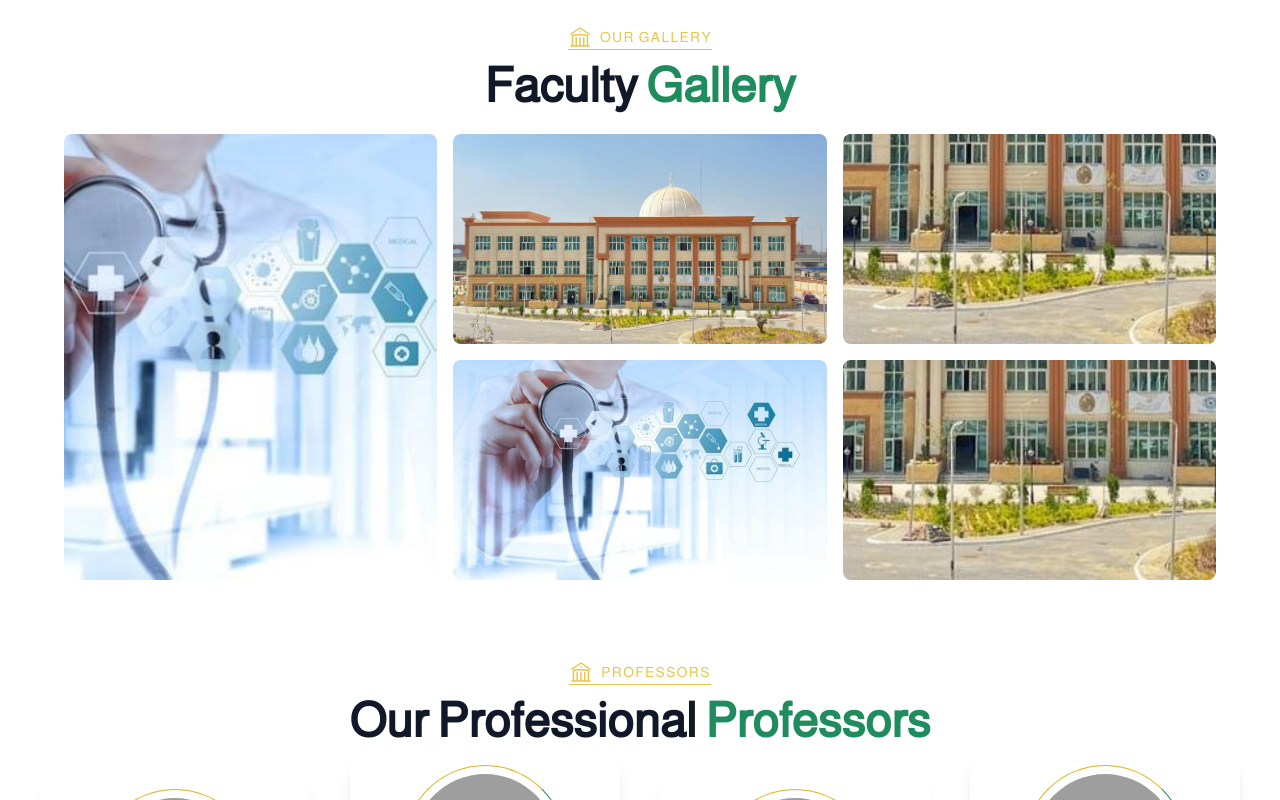
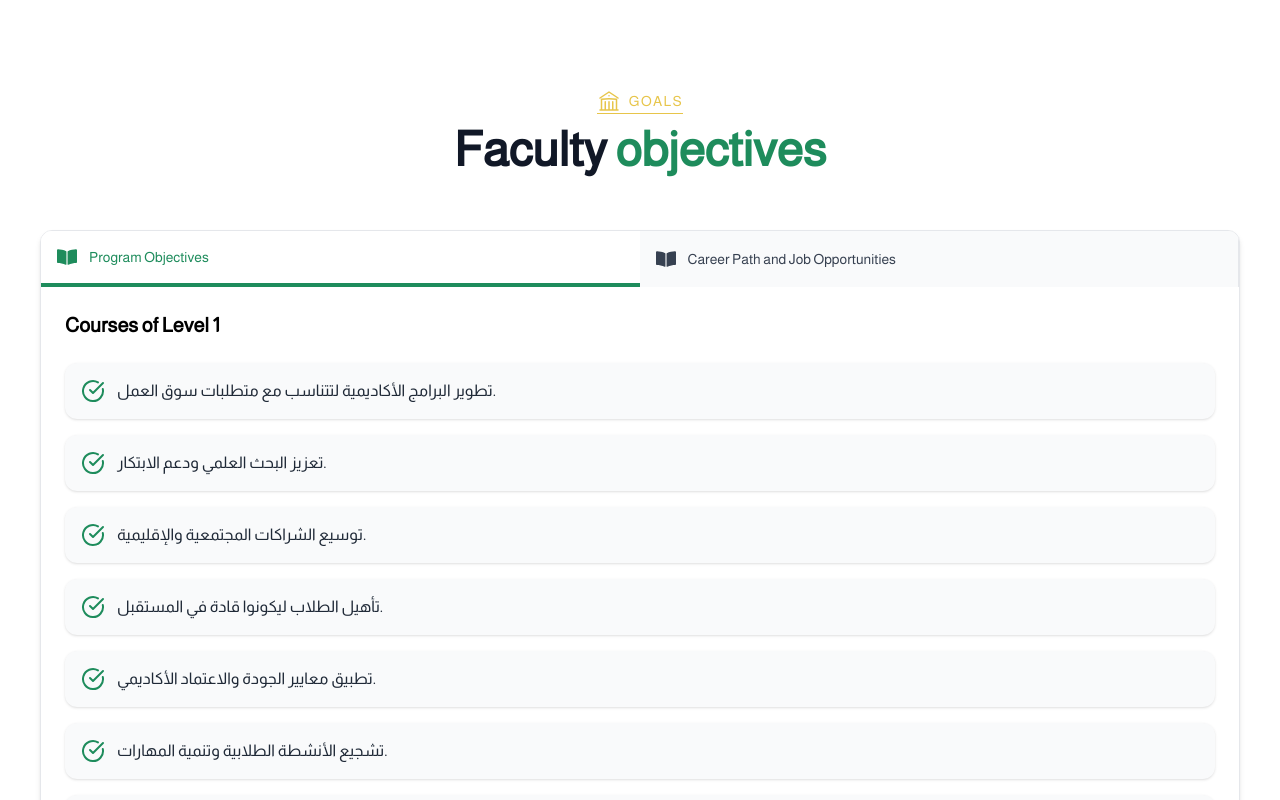
Before and after one commit to ShrouqElsayed123/University-Website, a React (Vite) app in the folder React/: page /medicine in a window 1280 px wide. Shown: the part 980-1780 px from the top of the page. Built offline with nearby package versions, Linux system fonts and the light colour scheme; grey boxes are pictures that could not be loaded.

Commit message:
add dashboard

```diff
--- a/React/src/App.jsx
+++ b/React/src/App.jsx
@@ -31,6 +31,7 @@ import PhysicalTherapy from "./pages/facultiesPages/PhysicalTherapy";
 import Pharmacy from "./pages/facultiesPages/Pharmacy";
 import Nursing from "./pages/facultiesPages/Nursing";
 import ArtificialIntelligence from "./pages/facultiesPages/ArtificialIntelligence";
+import Layout1 from "./components/Dashboard Component/Layout";
 
 function App() {
   const { i18n } = useTranslation();
@@ -95,6 +96,16 @@ function App() {
 
       ]
     },
+    {
+      path: "/admin", element: (
+        <Layout1 />
+      ),
+      children: [
+      { path: "layout", element: <About /> },
+      // تقدر تضيفي صفحات تانية هنا: departments, news, ...
+    ],
+    },
+
   ]);
 
   return (
--- /dev/null
+++ b/React/src/components/Dashboard Component/Layout.jsx
@@ -0,0 +1,61 @@
+import React from "react";
+import { Link } from "react-router-dom";
+import { Menu, LogOut } from "lucide-react";
+export default function Layout1() {
+  return (
+    <div className="flex h-screen bg-gray-100">
+      {/* Sidebar */}
+      <aside className="w-64 bg-white shadow-md hidden md:flex flex-col">
+        <div className="p-4 text-2xl font-bold border-b">University Admin</div>
+        <nav className="flex-1 p-4 space-y-2">
+          <Link
+            to="/admin/faculties"
+            className="block p-2 rounded hover:bg-gray-200"
+          >
+            Faculties
+          </Link>
+          <Link
+            to="/admin/departments"
+            className="block p-2 rounded hover:bg-gray-200"
+          >
+            Departments
+          </Link>
+          <Link
+            to="/admin/news"
+            className="block p-2 rounded hover:bg-gray-200"
+          >
+            News
+          </Link>
+        </nav>
+        <button className="flex items-center gap-2 p-4 border-t hover:bg-gray-200">
+          <LogOut size={18} />
+          Logout
+        </button>
+      </aside>
+
+      {/* Main Area */}
+      <div className="flex-1 flex flex-col">
+        {/* Navbar */}
+        <header className="flex items-center justify-between bg-white shadow p-4">
+          <div className="flex items-center gap-2">
+            <button className="md:hidden">
+              <Menu size={24} />
+            </button>
+            <h1 className="text-xl font-semibold">Dashboard</h1>
+          </div>
+          <div className="flex items-center gap-4">
+            <span className="font-medium">Admin</span>
+            <img
+              src="https://i.pravatar.cc/40"
+              alt="Admin Avatar"
+              className="w-10 h-10 rounded-full"
+            />
+          </div>
+        </header>
+
+        {/* Content */}
+        {/* <main className="flex-1 p-6 overflow-y-auto">{children}</main> */}
+      </div>
+    </div>
+  );
+}
--- /dev/null
+++ b/React/src/components/FaculitiesComponent/FacultyGoals.jsx
@@ -0,0 +1,113 @@
+import { CheckCircle } from "lucide-react";
+import { useState } from "react";
+import { Trans, useTranslation } from "react-i18next";
+import { FaBookOpen } from "react-icons/fa";
+import { HiOutlineBuildingLibrary } from "react-icons/hi2";
+
+const tabs = [
+  {
+    id: "1",
+    label: "Program Objectives",
+    icon: <FaBookOpen size={20} />,
+    title: "Courses of Level 1",
+    content: [
+      "تطوير البرامج الأكاديمية لتتناسب مع متطلبات سوق العمل.",
+      "تعزيز البحث العلمي ودعم الابتكار.",
+      "توسيع الشراكات المجتمعية والإقليمية.",
+      "تأهيل الطلاب ليكونوا قادة في المستقبل.",
+      "تطبيق معايير الجودة والاعتماد الأكاديمي.",
+      "تشجيع الأنشطة الطلابية وتنمية المهارات.",
+      "تعزيز التعاون الدولي وتبادل الخبرات.",
+      "استخدام التكنولوجيا الحديثة في التعليم.",
+    ],
+  },
+  {
+    id: "2",
+    label: "Career Path and Job Opportunities ",
+    icon: <FaBookOpen size={20} />,
+    title: "Courses of Level 2",
+    content: [
+      "تطوير البرامج الأكاديمية لتتناسب مع متطلبات سوق العمل.",
+      "تعزيز البحث العلمي ودعم الابتكار.",
+      "توسيع الشراكات المجتمعية والإقليمية.",
+      "تأهيل الطلاب ليكونوا قادة في المستقبل.",
+      "تطبيق معايير الجودة والاعتماد الأكاديمي.",
+      "تشجيع الأنشطة الطلابية وتنمية المهارات.",
+      "تعزيز التعاون الدولي وتبادل الخبرات.",
+      "استخدام التكنولوجيا الحديثة في التعليم.",
+    ],
+  },
+];
+
+export default function FacultyGoals() {
+  const [activeTab, setActiveTab] = useState("1");
+  const { t } = useTranslation();
+
+  return (
+    <section className="py-16 px-6 max-w-7xl mx-auto">
+       {/* Header */}
+      <div className="text-center flex items-center flex-col gap-3 mb-8">
+        <div className="flex items-center gap-2 text-secondaryColorLight1 cursor-pointer select-none border-b-[1px] border-secondaryColorLight1 w-fit">
+          <HiOutlineBuildingLibrary className="w-6 h-6" />
+          <span className="text-sm tracking-widest uppercase">
+            {t("tgoal")}
+          </span>
+        </div>
+        <div className="text-center">
+          <h2 className="text-4xl md:text-5xl font-bold text-gray-900 dark:text-white mb-6">
+            <Trans
+              i18nKey="goal"
+              components={{ highlight: <span className="text-mainColor" /> }}
+            />
+          </h2>
+        </div>
+      </div>
+
+      <div className="flex flex-col border rounded-xl shadow-md overflow-hidden">
+        {/* Tabs */}
+        <div className="flex md:flex-row border-b md:border-b-0 md:border-r bg-gray-50 w-full">
+          {tabs.map((tab) => (
+            <button
+              key={tab.id}
+              onClick={() => setActiveTab(tab.id)}
+              className={`flex items-center gap-2 md:gap-3 p-4 w-full text-sm font-medium transition
+                ${
+                  activeTab === tab.id
+                    ? "text-mainColor border-b-4 border-mainColor bg-white"
+                    : "text-gray-700 hover:text-gray-800"
+                }`}
+            >
+              {tab.icon}
+              <span className="hidden md:inline">{tab.label}</span>
+            </button>
+          ))}
+        </div>
+
+        {/* Content */}
+        <div className="flex-1 p-6 bg-white">
+          {tabs
+            .filter((tab) => tab.id === activeTab)
+            .map((tab) => (
+              <div key={tab.id}>
+                <h3 className="text-xl font-semibold mb-6 text-center md:text-left">
+                  {tab.title}
+                </h3>
+
+                <ul className="space-y-4">
+                  {tab.content.map((goal, i) => (
+                    <li
+                      key={i}
+                      className="flex items-center gap-3 bg-gray-50 p-4 rounded-xl shadow hover:shadow-md transition"
+                    >
+                      <CheckCircle className="w-6 h-6 text-mainColor flex-shrink-0" />
+                      <span className="text-gray-800">{goal}</span>
+                    </li>
+                  ))}
+                </ul>
+              </div>
+            ))}
+        </div>
+      </div>
+    </section>
+  );
+}
--- a/React/src/components/FaculitiesComponent/FacultyLevels.jsx
+++ b/React/src/components/FaculitiesComponent/FacultyLevels.jsx
@@ -98,10 +98,17 @@ const tabs = [
 export default function FacultyLevels() {
   const [activeTab, setActiveTab] = useState("1");
   const { t } = useTranslation();
- const [openSemester, setOpenSemester] = useState(null);
- const toggleSemester = (index) => {
-    setOpenSemester(openSemester === index ? null : index);
+
+  // state لكل Tab بحيث كل level يبقى مستقل
+  const [openSemester, setOpenSemester] = useState({});
+
+  const toggleSemester = (tabId, index) => {
+    setOpenSemester((prev) => ({
+      ...prev,
+      [tabId]: prev[tabId] === index ? null : index,
+    }));
   };
+
   return (
     <section className="px-6 py-12 max-w-7xl mx-auto">
       {/* Header */}
@@ -159,19 +166,23 @@ export default function FacultyLevels() {
                       className="border rounded-lg shadow-sm overflow-hidden"
                     >
                       <button
-                        onClick={() => toggleSemester(i)}
+                        onClick={() => toggleSemester(tab.id, i)}
                         className="flex justify-between items-center w-full p-4 bg-gray-100 hover:bg-gray-200"
                       >
-                        <span className="text-mainColor font-medium">{section.title}</span>
+                        <span className="text-mainColor font-medium">
+                          {section.title}
+                        </span>
                         <ChevronDown
                           className={`w-5 h-5 transition-transform ${
-                            openSemester === i ? "rotate-180" : ""
+                            openSemester[tab.id] === i ? "rotate-180" : ""
                           }`}
                         />
                       </button>
                       <div
                         className={`transition-max-height duration-300 overflow-hidden ${
-                          openSemester === i ? "max-h-[1000px]" : "max-h-0"
+                          openSemester[tab.id] === i
+                            ? "max-h-[1000px]"
+                            : "max-h-0"
                         }`}
                       >
                         <ul className="list-disc list-inside text-gray-700 p-4 space-y-1">
--- a/React/src/i18n.js
+++ b/React/src/i18n.js
@@ -44,7 +44,9 @@ const resources = {
       tdoctors: "Professors",
       doctors: "Our Professional  <highlight>Professors</highlight>",
       tcourse: "Faculty&Courses",
-      course: "Faculty levels and  <highlight>courses</highlight>"
+      course: "Faculty levels and  <highlight>courses</highlight>",
+        tgoal:"Goals",
+      goal:"Faculty  <highlight>objectives</highlight>",
     }
   },
   ar: {
@@ -80,7 +82,9 @@ const resources = {
       contact: "تواصل  <highlight>معنا</highlight>",
       feedback: " أراء  <highlight>طلابنا</highlight>",
       toverview: "نظرة عامة",
-      overview: "نظرة عامة عن الكلية"
+      overview: "نظرة عامة عن الكلية",
+      tgoal:"الأهداف",
+      goal:"أهداف   <highlight>الكلية</highlight>",
 
     }
   }
--- a/React/src/pages/facultiesPages/Medicine.jsx
+++ b/React/src/pages/facultiesPages/Medicine.jsx
@@ -5,6 +5,7 @@ import FacultyDoctors from "../../components/FaculitiesComponent/FacultyGallery/
 import FacultyLevels from "../../components/FaculitiesComponent/FacultyLevels";
 import { useTranslation } from "react-i18next";
 import VideoSection from "../../components/FaculitiesComponent/VideoSection";
+import FacultyGoals from "../../components/FaculitiesComponent/FacultyGoals";
 export default function Medicine() {
       const { t } = useTranslation();
 
@@ -20,10 +21,12 @@ return (
             {/* <FacultyGoal /> */}
 
             <FacultyOverview />
+            <FacultyGoals />
             <FacultyGallery />
             <FacultyDoctors />
             <FacultyLevels />
             <VideoSection />
+
         </div>
     );
 }
```
Also changed, not shown: 2 other files (tests, documents, lock files or other folders).
